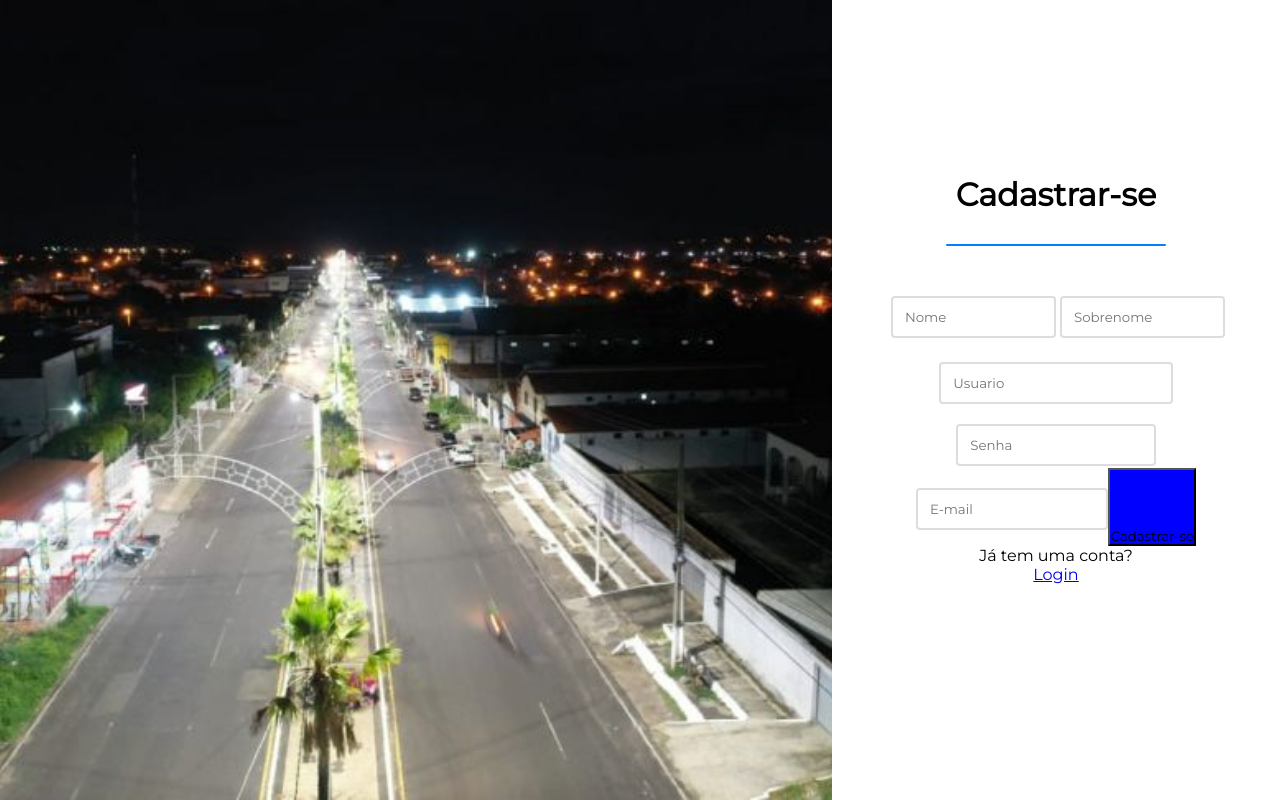
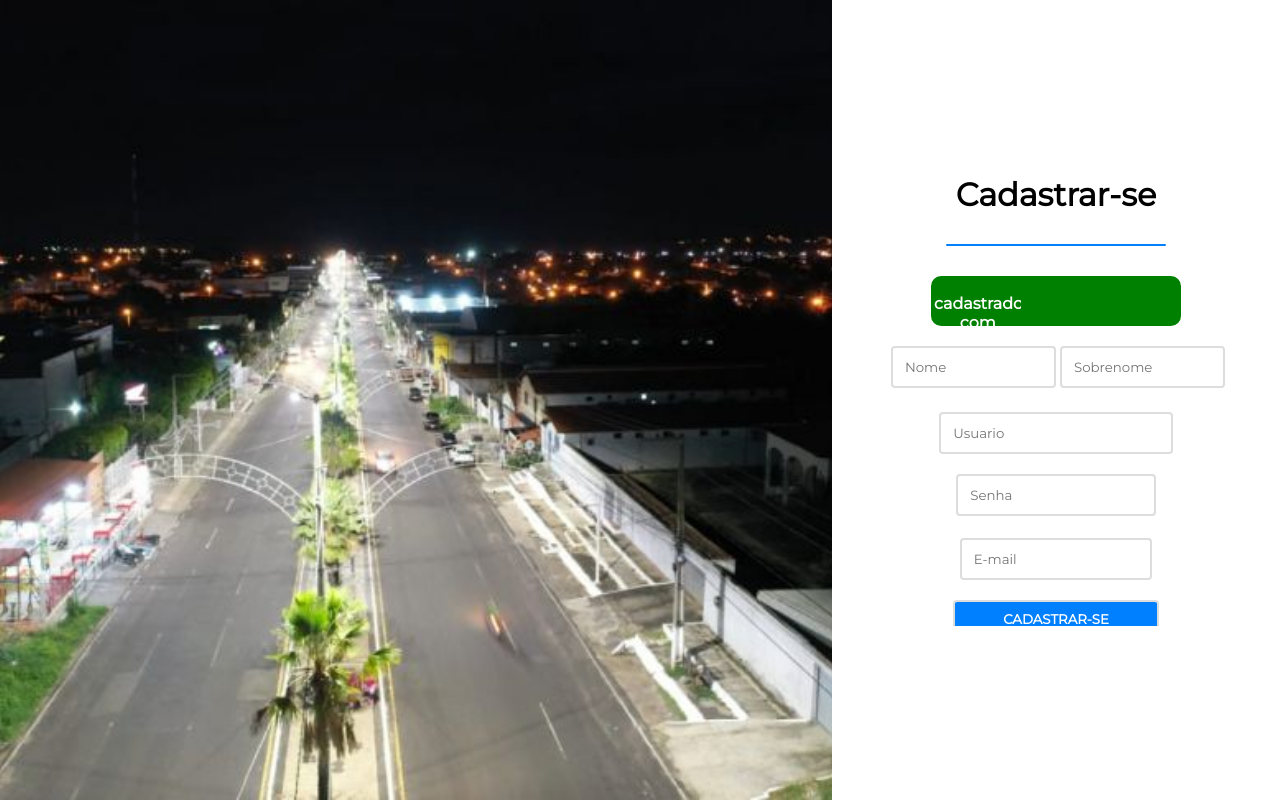
Before and after one commit to julio000852/Sitecameras, a PHP site: page /cadastro.php in a window 1280 px wide. Run offline with PHP 8.4, Linux system fonts and the light colour scheme; a user stored in the database is signed in.

Commit message:
Add files via upload

```diff
--- a/cadastro.php
+++ b/cadastro.php
@@ -1,6 +1,11 @@
 <?php
+session_start();
+include_once("banco.php");
 
-include_once("banco.php");
+/*if (empty($_POST['nome']) || empty($_POST['sobrenome']) || empty($_POST['login']) || empty($_POST['senha']) || empty($_POST['email']) ) {
+	header('Location: cadastro.html');
+	exit();
+}*/
 
 if(isset($_POST['Submit'])) {
 	$nome = mysqli_real_escape_string($mysqli, $_POST['nome']);
@@ -11,8 +16,16 @@ if(isset($_POST['Submit'])) {
 
 	$result = mysqli_query($mysqli, "INSERT INTO cliente(nome,sobrenome,login,senha,email) VALUES('$nome','$sobrenome','$login','$senha','$email')");
 
+	header('Location: loginconta.php');
 
+	$_SESSION['cadastrado'] = '<div style="background-color: green; height: 50px; width: 250px; text-align: center; 							   align-items: center; border-radius: 10px;">
+                       		   <h3 style="color: white; margin-top: 13px;">cadastrado com sucesso!</h3>
+                        	   </div>';
 }
+
+
+
+
 ?>
 
 <!DOCTYPE html>
@@ -22,16 +35,13 @@ if(isset($_POST['Submit'])) {
     <meta http-equiv='X-UA-Compatible' content='IE=edge'>
     <title>Cadastro</title>
     <meta name='viewport' content='width=device-width, initial-scale=1'>
+
+
+
     <link rel='stylesheet' type='text/css' href='./css/main2.css'>
     <script src='js/main.js'></script>
     <!--Externo-->
     <link href="https://fonts.googleapis.com/css?family=Montserrat&display=swap" rel="stylesheet">
-
-    <script type="text/javascript">
-    	function Alert(){
-    		alert("Eu sou um alert!");
-    	}
-    </script>
 
 </head>
 <body>
@@ -45,6 +55,16 @@ if(isset($_POST['Submit'])) {
 
                     <form class="campos_cadastro" action="cadastro.php" method="post" name="form1">
 
+                    	<?php
+                        if (isset($_SESSION['cadastrado'])):
+                        ?>
+                        <div style="background-color: green; height: 50px; width: 250px; text-align: center; align-items: center; border-radius: 10px;">
+                        <h3 style="color: white; margin-top: 13px;">cadastrado com sucesso!</h3>
+                        </div>
+                        <?php
+                        endif;
+                        ?>
+
                         <input class="nome" placeholder="Nome" type="text" name="nome" required>
 
                         <input class="snome" placeholder="Sobrenome" type="text" name="sobrenome" required>
@@ -55,10 +75,7 @@ if(isset($_POST['Submit'])) {
 
                         <input class="telefone" placeholder="E-mail" type="email" name="email" required>
 
-                        <button style="background-color: blue;" onclick="alert()">
-                        <input style="background-color: blue; border: none;" class="user" type="submit" name="Submit" value="">
-                        <p>Cadastrar-se</p>
-                        </button>
+                        <input style="text-transform: uppercase;font-weight: bold;color: #fff;background:#007fff" class="user" type="submit" name="Submit" value="Cadastrar-se">
 
                         <div style="justify-content: center; text-align: center;" class="telefone">
                             <p>Já tem uma conta?<a href="./loginconta.php">Login</a></p>
--- a/login.php
+++ b/login.php
@@ -11,7 +11,7 @@ if (empty($_POST['login']) || empty($_POST['senha']) ) {
 $login = mysqli_real_escape_string($mysqli, $_POST['login']);
 $senha = mysqli_real_escape_string($mysqli, $_POST['senha']);
 
-$query = "SELECT idCliente, login FROM cliente WHERE login = '{$login}' || email = '{$login}' AND senha = '{$senha}'";
+$query = "SELECT idCliente, login FROM cliente WHERE login = '{$login}' AND senha = '{$senha}'";
 
 $result = mysqli_query($mysqli, $query);
 $row = mysqli_num_rows($result);
```
Also changed, not shown: loginconta.php (+10 -1 lines).
